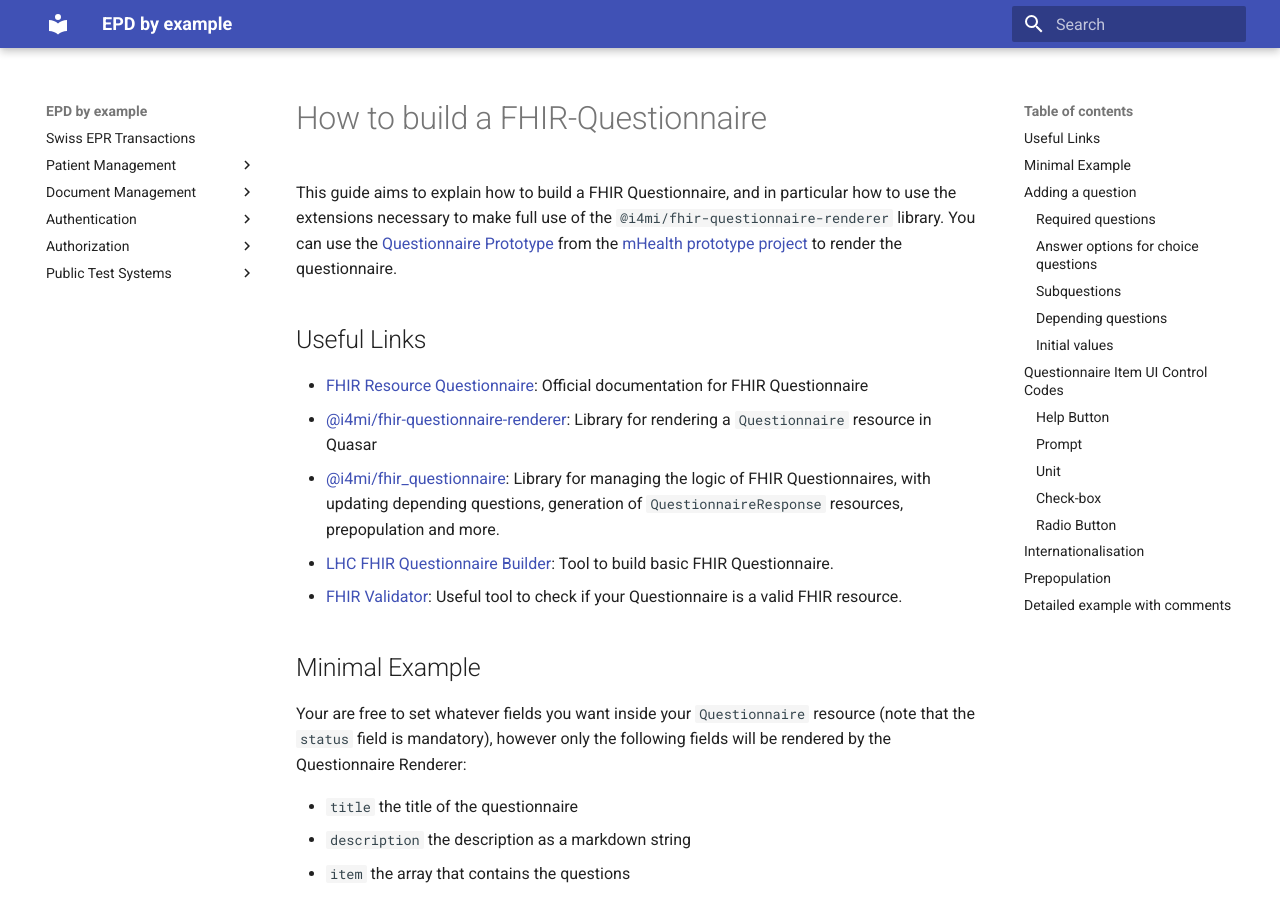
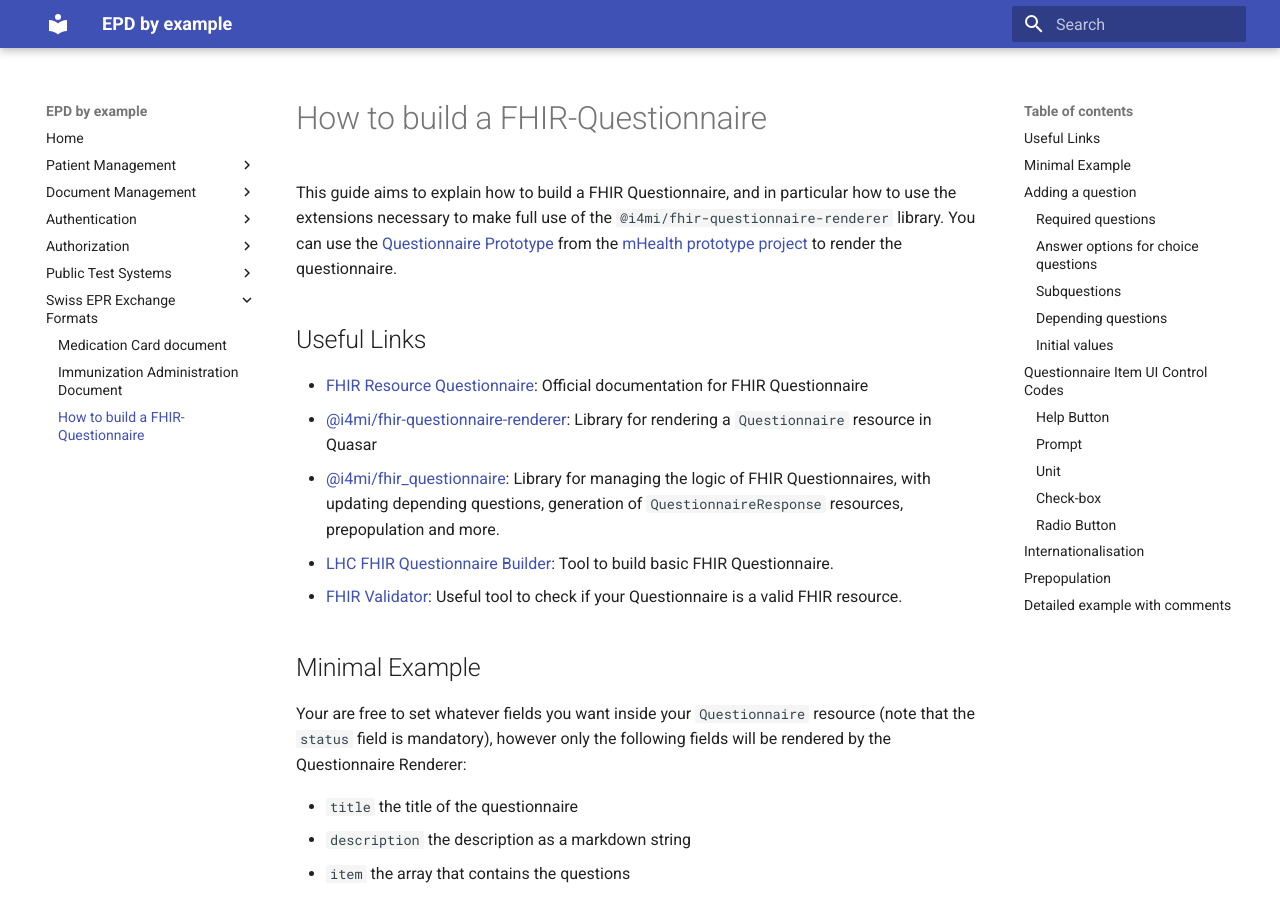
Before and after one commit to ehealthsuisse/EPR-by-example, an MkDocs documentation site: the page built from files/Questionnaire.md, in a window 1280 px wide and 900 px high. Built offline with MkDocs 1.6.1 and Material for MkDocs 9.7.7, drawn with Linux system fonts in a browser that asks for light colours.

Commit message:
Adjust navigation

```diff
--- a/mkdocs.yml
+++ b/mkdocs.yml
@@ -20,7 +20,7 @@ extra:
 extra_css:
   - media/ehealthsuisse.css
 nav:
-  - index.md
+  - "Home": index.md
   - "Patient Management":
       - PDQ.md
       - PIXFeed.md
@@ -39,6 +39,10 @@ nav:
   - "Public Test Systems":
       - playground.md
       - gazelle.md
+  - "Swiss EPR Exchange Formats":
+      - MedicationCardDocument.md
+      - ImmunizationAdministrationDocument.md
+      - Questionnaire.md
 markdown_extensions:
   - toc:
       toc_depth: 5
```
